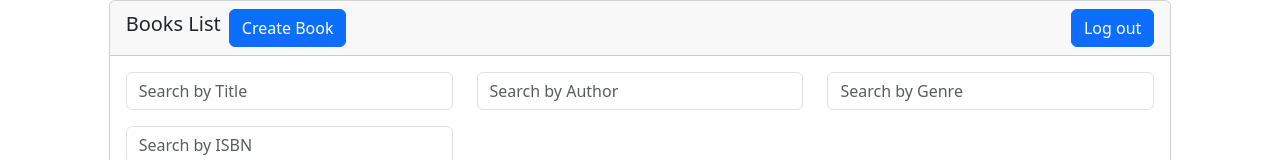
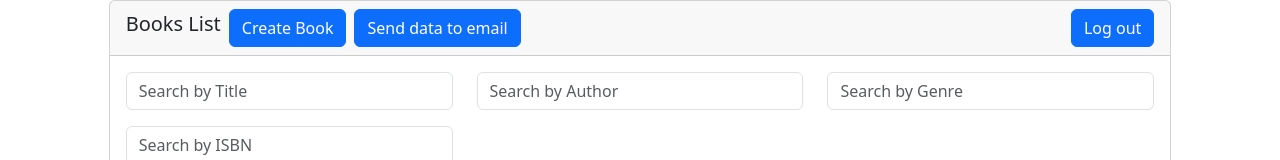
Before and after one commit to DJAgarwal/bookstore, an Angular app: page /book-listing in a window 1280 px wide. Shown: the top 160 px of the page. Built offline with nearby package versions, Linux system fonts and the light colour scheme; no server answers; sample sign-in values are in the browser's storage.

Commit message:
job added

```diff
--- a/src/app/book/book-listing/book-listing.component.html
+++ b/src/app/book/book-listing/book-listing.component.html
@@ -5,6 +5,7 @@
           <div class="card-header d-flex align-items-center">
               <h5>Books List</h5>
               <a *ngIf="userRole==='admin'"  [routerLink]="['/book-form']" class="btn btn-primary ms-2">Create Book</a>
+              <a (click)="sendDataToEmail()" class="btn btn-primary ms-2">Send data to email</a>
               <a (click)="logout()" class="btn btn-primary ms-auto">Log out</a>
           </div>
           <div class="card-body">
--- a/src/app/book/book-listing/book-listing.component.ts
+++ b/src/app/book/book-listing/book-listing.component.ts
@@ -74,6 +74,17 @@ export class BookListingComponent {
     this.router.navigate(['/login']);
   }
 
+  sendDataToEmail(): void {
+    this.bookService.sendDataToEmail().subscribe(
+      (response) => {
+        this.toastr.success('All books data sent to your email using queue.');
+      },
+      (error) => {
+        console.error('Error fetching books:', error);
+      }
+    );
+  }
+
   searchBooks(): void {
       const queryParams: any = {};
       if (this.searchTitle) {
--- a/src/app/services/book.service.ts
+++ b/src/app/services/book.service.ts
@@ -33,4 +33,8 @@ export class BookService {
     const headers = new HttpHeaders().set('Authorization', `Bearer ${this.token}`);
     return this.http.get<any>(`${this.apiUrlSearch}search`, { headers, params: queryParams });
   }
+  sendDataToEmail(): Observable<any> {
+    const headers = new HttpHeaders().set('Authorization', `Bearer ${this.token}`);
+    return this.http.get<any>(`${this.apiUrlSearch}send-book-email`, { headers });
+  }
 }
```
